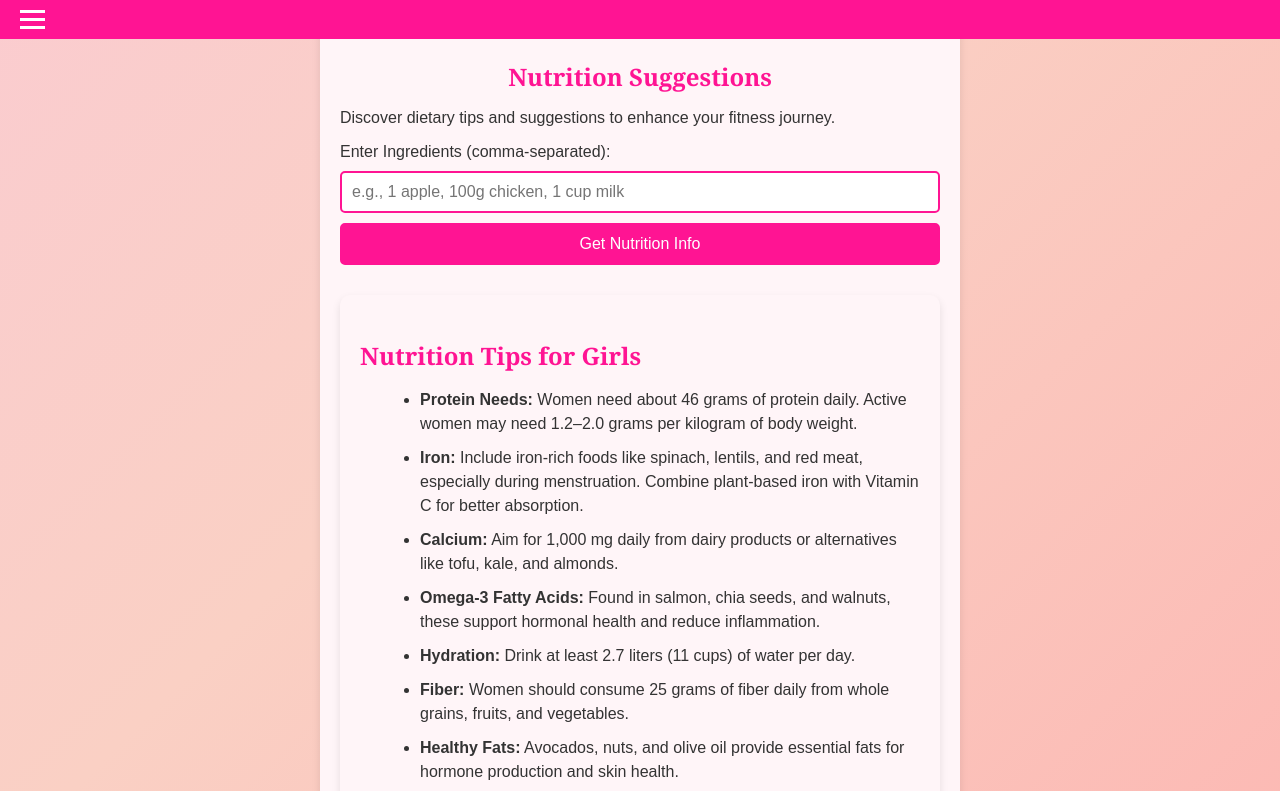
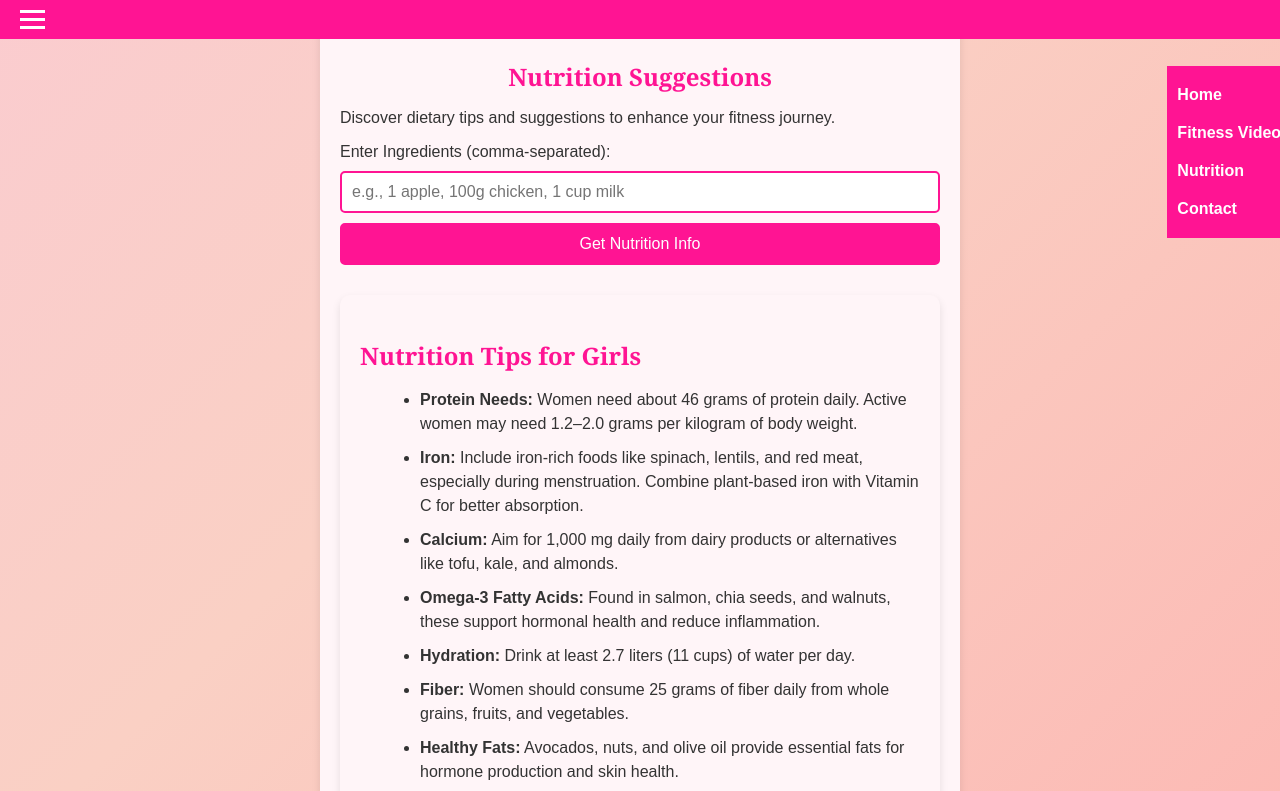
Before and after one commit to mlulin/341final, a plain HTML site: page nutrition.html in a window 1280 px wide. Both pictures are taken after a click on the element 32 px from the left and 19 px from the top of the page. Shown: the top 791 px of the page. Drawn offline with Linux system fonts and the light colour scheme.

Commit message:
Add files via upload

```diff
--- a/nutrition.html
+++ b/nutrition.html
@@ -67,6 +67,11 @@
             const hamburger = document.getElementById('hamburger');
             const navLinks = document.getElementById('nav-links');
 
+            hamburger.addEventListener('click', () => {
+                navLinks.classList.toggle('show');
+            });
+
+
             const form = document.getElementById('nutrition-form');
             const resultsDiv = document.getElementById('nutrition-results');
 
```
